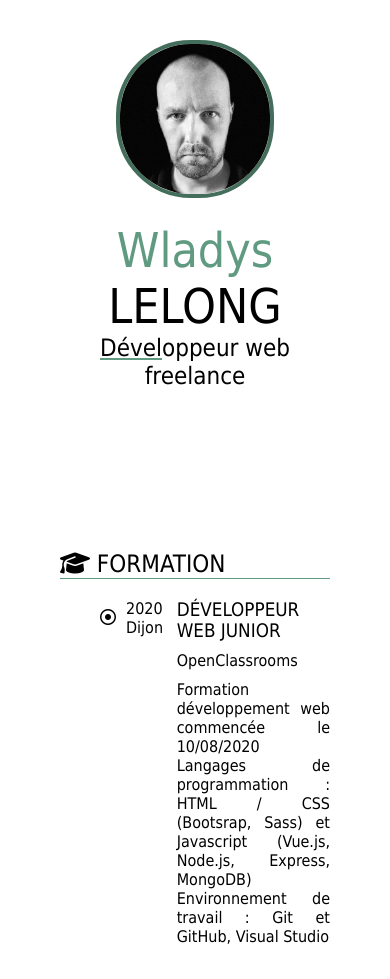
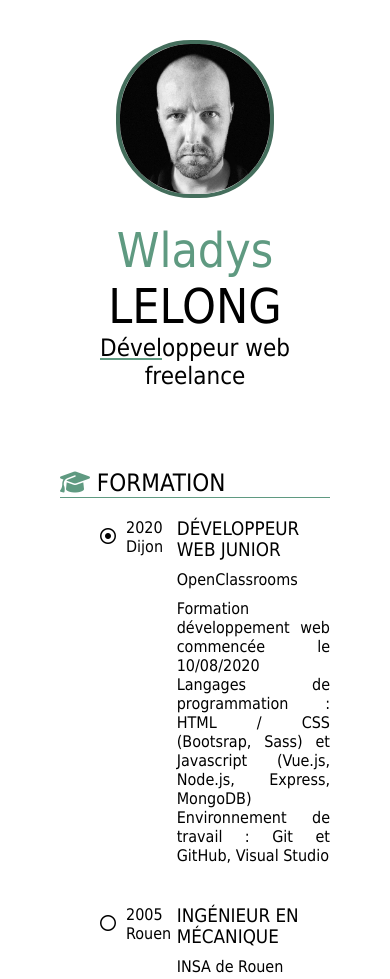
Before and after one commit to Sydalw/OC_Projet_2, a plain HTML site: page index.html in a window 390 px wide. Shown: the top 979 px of the page. Drawn offline with Linux system fonts and the light colour scheme; a web font is replaced by a local one.

Commit message:
Dernières corrections (couleur icônes + suppression sticky écran mobile)

```diff
--- a/style.css
+++ b/style.css
@@ -191,7 +191,12 @@ section
 h2
 {
     font-weight: 100;
-    margin: 0 0 0 0;
+    margin: 0;
+}
+
+h2 i
+{
+    color:#5f9a81;
 }
 
 h2, h3
@@ -323,12 +328,9 @@ li
     header
     {
         display:block;
-        margin:0 auto 60px auto;
-        padding-bottom: 60px;
+        margin:0 auto 0 auto;
         text-align: center;
-        position: -webkit-sticky;
-        position: sticky;
-        top: 0;
+        position: relative;
         background-color: white;
     }
 
@@ -344,10 +346,6 @@ li
         display:block;
     }
 
-    body
-    {
-        position:relative;
 
-    }
 
 }
```
